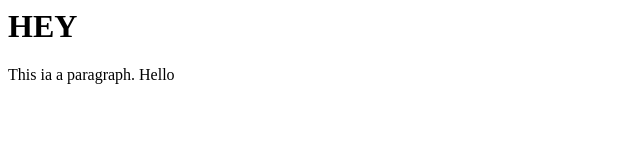
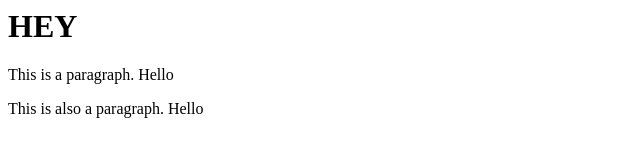
Before and after one commit to natunator/ROS_models_A2A, a website: page index.html in a window 1280 px wide. Shown: the whole page, without its empty margins (0-640 px from the left). Drawn offline with Linux system fonts and the light colour scheme.

```diff
--- a/index.html
+++ b/index.html
@@ -1,4 +1,5 @@
 <html>
     <h1>HEY</h1>
-    <p>This ia a paragraph. Hello</p>
+    <p>This is a paragraph. Hello</p>
+    <p>This is also a paragraph. Hello</p>
 </html>
--- a/package.json
+++ b/package.json
@@ -4,7 +4,9 @@
   "description": "This is a test dir to learn git and node.js",
   "main": "index.html",
   "scripts": {
-    "test": "echo \"Error: no test specified\" && exit 1"
+    "start": "npm run lite",
+    "test": "echo \"Error: no test specified\" && exit 1",
+    "lite":"lite-server"
   },
   "repository": {
     "type": "git",
```
Also changed, not shown: 1 other file.
